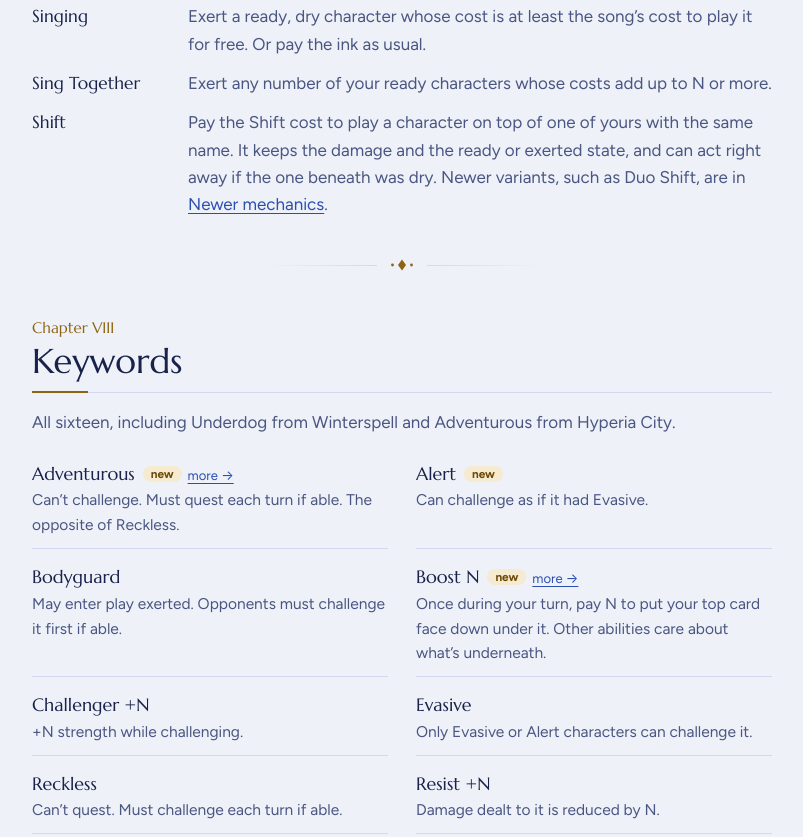
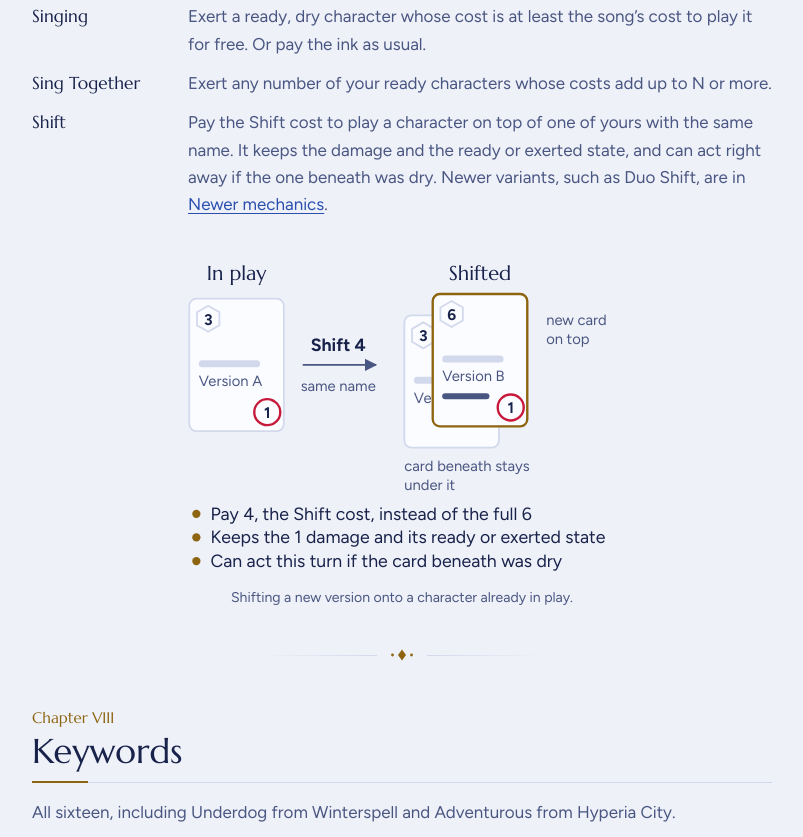
Before and after one commit to BCuison/lorcanakb, a plain HTML site: page base-rules.html in a window 1280 px wide. Shown: the part 5454-6291 px from the top of the page, without its empty margins (238-1041 px from the left). Drawn offline with Linux system fonts and the light colour scheme; a web font is replaced by a local one.

Commit message:
Add Shift stacking diagram to Base Rules
Version B shifted onto version A: Shift cost instead of full cost,
damage and exerted state carried over, card beneath stays under it.

Co-Authored-By: Claude Opus 5.5 <noreply@anthropic.com>

```diff
--- a/base-rules.html
+++ b/base-rules.html
@@ -3,7 +3,7 @@
 <head>
 <meta charset="utf-8">
 <meta name="viewport" content="width=device-width, initial-scale=1, viewport-fit=cover">
-<meta name="version" content="3.6.0">
+<meta name="version" content="3.7.0">
 <title>Lorcana Base Rules</title>
 <link rel="preconnect" href="https://fonts.googleapis.com">
 <link rel="preconnect" href="https://fonts.gstatic.com" crossorigin>
@@ -308,6 +308,40 @@
     <dt>Sing Together</dt><dd>Exert any number of your ready characters whose costs add up to N or more.</dd>
     <dt>Shift</dt><dd>Pay the Shift cost to play a character on top of one of yours with the same name. It keeps the damage and the ready or exerted state, and can act right away if the one beneath was dry. Newer variants, such as Duo Shift, are in <a href="#teams">Newer mechanics</a>.</dd>
   </dl>
+  <figure class="diagram">
+    <svg viewBox="0 0 440 284" role="img" aria-labelledby="dg-shift-t">
+      <title id="dg-shift-t">Shift example. A character costing 3, version A, is in play with 1 damage. You pay its Shift cost of 4 to play version B, which costs 6, on top of it. Version B sits on top of version A, keeps the 1 damage and the ready or exerted state, and can act this turn if version A was dry.</title>
+      <defs><marker id="dg-shift-a" viewBox="0 0 10 10" refX="9" refY="5" markerWidth="7" markerHeight="7" orient="auto-start-reverse"><path class="dg-head" d="M0 0 10 5 0 10z"/></marker></defs>
+      <text class="dg-h" x="80" y="32" text-anchor="middle">In play</text>
+      <rect class="dg-box" x="40" y="48" width="80" height="112" rx="6"/>
+      <polygon class="dg-box" points="56.0,54.0 65.5,59.5 65.5,70.5 56.0,76.0 46.5,70.5 46.5,59.5"/><text class="dg-b" x="56" y="70" text-anchor="middle" style="font-size:13px">3</text>
+      <rect class="dg-bar" x="48" y="100" width="52" height="6" rx="3"/>
+      <text class="dg-s" x="48" y="122">Version A</text>
+      <circle class="dg-dmg" cx="106" cy="144" r="11"/><text class="dg-b" x="106" y="149" text-anchor="middle" style="font-size:13px">1</text>
+      <path class="dg-line" d="M136 104h62" marker-end="url(#dg-shift-a)"/>
+      <text class="dg-b" x="166" y="92" text-anchor="middle">Shift 4</text>
+      <text class="dg-s" x="166" y="126" text-anchor="middle">same name</text>
+      <text class="dg-h" x="286" y="32" text-anchor="middle">Shifted</text>
+      <rect class="dg-box" x="222" y="62" width="80" height="112" rx="6"/>
+      <polygon class="dg-box" points="238.0,68.0 247.5,73.5 247.5,84.5 238.0,90.0 228.5,84.5 228.5,73.5"/><text class="dg-b" x="238" y="84" text-anchor="middle" style="font-size:13px">3</text>
+      <rect class="dg-bar" x="230" y="114" width="52" height="6" rx="3"/>
+      <text class="dg-s" x="230" y="136">Version A</text>
+      <rect class="dg-hl" x="246" y="44" width="80" height="112" rx="6"/>
+      <polygon class="dg-box" points="262.0,50.0 271.5,55.5 271.5,66.5 262.0,72.0 252.5,66.5 252.5,55.5"/><text class="dg-b" x="262" y="66" text-anchor="middle" style="font-size:13px">6</text>
+      <rect class="dg-bar" x="254" y="96" width="52" height="6" rx="3"/>
+      <text class="dg-s" x="254" y="118">Version B</text><rect class="dg-bar" x="254" y="128" width="40" height="5" rx="2.5" style="fill:var(--tk-muted)"/>
+      <circle class="dg-dmg" cx="312" cy="140" r="11"/><text class="dg-b" x="312" y="145" text-anchor="middle" style="font-size:13px">1</text>
+      <text class="dg-s" x="342" y="70">new card</text><text class="dg-s" x="342" y="86">on top</text>
+      <text class="dg-s" x="222" y="194">card beneath stays</text><text class="dg-s" x="222" y="210">under it</text>
+      <g class="dg-acc"><circle cx="46" cy="230" r="3.5"/><circle cx="46" cy="250" r="3.5"/><circle cx="46" cy="270" r="3.5"/></g>
+      <g class="dg-t">
+        <text x="58" y="235">Pay 4, the Shift cost, instead of the full 6</text>
+        <text x="58" y="255">Keeps the 1 damage and its ready or exerted state</text>
+        <text x="58" y="275">Can act this turn if the card beneath was dry</text>
+      </g>
+    </svg>
+    <figcaption>Shifting a new version onto a character already in play.</figcaption>
+  </figure>
 </section>
 
 <div class="fleuron" aria-hidden="true"><svg><use href="#fleuron"/></svg></div>
@@ -430,7 +464,7 @@
     <li><a href="https://gamertagmythras.com/blog/disney-lorcana/lorcana-ink-drops-explained" target="_blank" rel="noopener">Ink drops explained (Comprehensive Rules 2.3.0)</a></li>
   </ul>
   <div class="meta">
-    <span class="ver">Version 3.6.0</span>
+    <span class="ver">Version 3.7.0</span>
     <span>Updated 2026-11-07</span>
     <span>Rules basis: Comprehensive Rules 2.3.0</span>
     <a href="CHANGELOG.md">View changelog</a>
```
Also changed, not shown: 1 other file.
